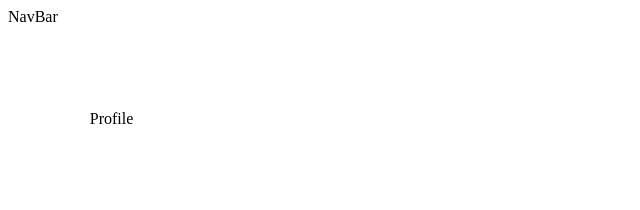
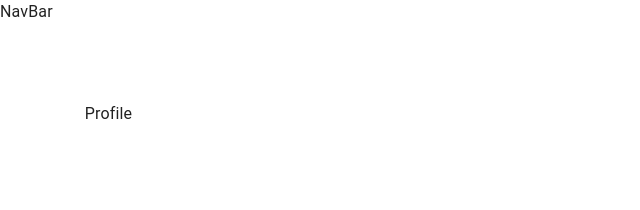
Before and after one commit to yusufuysal/AI-powered-movie-app, a React (Vite) app: page /profile/1 in a window 1280 px wide. Shown: the top 210 px of the page, without its empty margins (0-640 px from the left). Built offline with nearby package versions, Linux system fonts and the light colour scheme.

Commit message:
Change main layout and use all routing and styling in App component

```diff
--- a/src/components/App.jsx
+++ b/src/components/App.jsx
@@ -1,12 +1,9 @@
 import CssBaseline from '@mui/material/CssBaseline';
 import { createBrowserRouter, RouterProvider } from 'react-router-dom';
 import { Actors, MovieInfo, Movies, NavBar, Profile } from './index';
+import useStyles from './styles';
 
 const router = createBrowserRouter([
-  {
-    path: '/',
-    element: <NavBar />,
-    children: [
   {
     path: '/',
     element: <Movies />,
@@ -23,16 +20,20 @@ const router = createBrowserRouter([
     path: '/profile/:id',
     element: <Profile />,
   },
-    ],
-  },
 ]);
 
 function App() {
+  const classes = useStyles();
+
   return (
-    <RouterProvider router={router}>
+    <div className={classes.root}>
       <CssBaseline />
       <NavBar />
-    </RouterProvider>
+      <main className={classes.content}>
+        <div className={classes.toolbar} />
+        <RouterProvider router={router}></RouterProvider>
+      </main>
+    </div>
   );
 }
 
--- a/src/components/NavBar/NavBar.jsx
+++ b/src/components/NavBar/NavBar.jsx
@@ -1,19 +1,5 @@
-import { Outlet } from 'react-router-dom';
-import useStyles from '../styles';
-
 const NavBar = () => {
-  const classes = useStyles();
-
-  return (
-    <div className={classes.root}>
-      <div>NavBar</div>
-
-      <main className={classes.content}>
-        <div className={classes.toolbar} />
-        <Outlet />
-      </main>
-    </div>
-  );
+  return <div>NavBar</div>;
 };
 
 export default NavBar;
```
Lines whose indentation alone changed are shown as unchanged.
